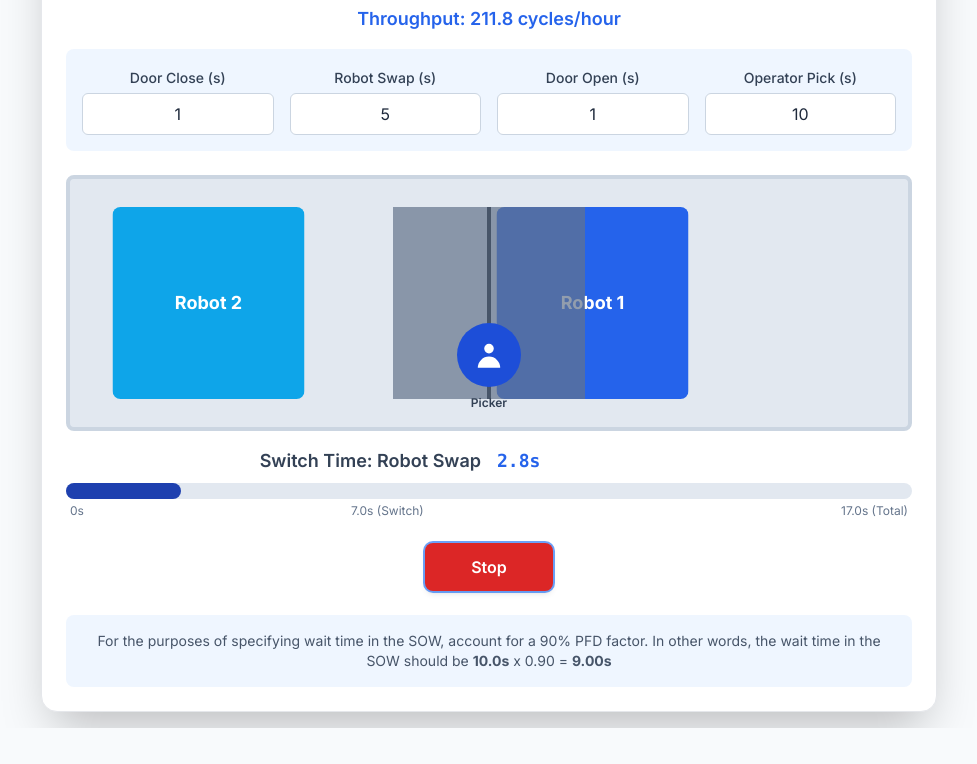
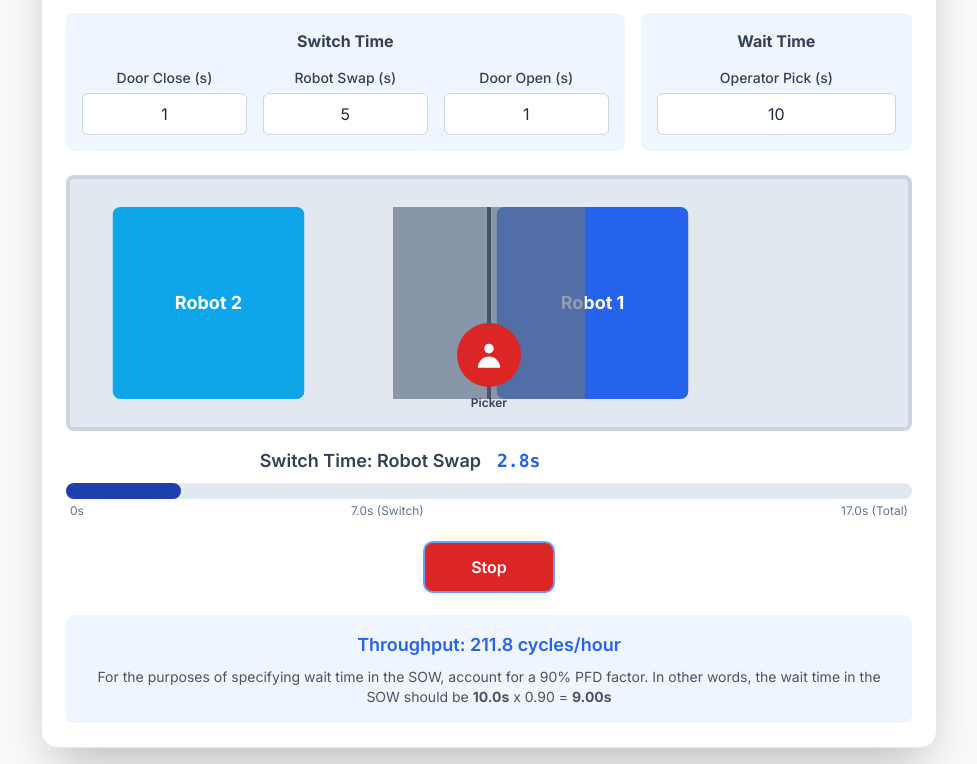
Before and after one commit to paulojserrano/g2p_animation, a plain HTML site: page index.html in a window 1280 px wide. Both pictures are taken after a click on the button "Start". Shown: the part 108-872 px from the top of the page, without its empty margins (151-1128 px from the left). Before the commit the page ends 836 px from the top, so only its background shows below. Drawn offline with nearby package versions, Linux system fonts and the light colour scheme.

Commit message:
Update index.html

```diff
--- a/index.html
+++ b/index.html
@@ -26,10 +26,10 @@
         }
         @keyframes glow {
             from {
-                box-shadow: 0 0 5px #0ea5e9, 0 0 10px #0ea5e9;
+                box-shadow: 0 0 8px #fff, 0 0 12px #fff;
             }
             to {
-                box-shadow: 0 0 20px #38bdf8, 0 0 30px #38bdf8;
+                box-shadow: 0 0 24px #fff, 0 0 36px #fff;
             }
         }
         /* Style for number inputs */
@@ -50,12 +50,14 @@
             <div class="text-center mb-4">
                 <h1 class="text-2xl md:text-3xl font-bold text-slate-800">Goods to Person Cycle Animation</h1>
                 <p class="text-slate-500 mt-1">Visualizing productive vs. unproductive time.</p>
-                <!-- Throughput Display -->
-                <div id="throughput-display" class="mt-2 text-lg font-semibold text-blue-600"></div>
             </div>
 
             <!-- User Input Controls -->
-            <div class="grid grid-cols-2 md:grid-cols-4 gap-4 mb-6 p-4 bg-blue-50 rounded-lg">
+            <div class="grid grid-cols-1 md:grid-cols-3 gap-4 mb-6">
+                <!-- Switch Time Panel -->
+                <div class="md:col-span-2 p-4 bg-blue-50 rounded-lg">
+                    <h3 class="font-bold text-center text-slate-700 mb-3">Switch Time</h3>
+                    <div class="grid grid-cols-3 gap-4">
                         <div class="text-center">
                             <label for="door-close-time" class="text-sm font-medium text-slate-700">Door Close (s)</label>
                             <input type="number" id="door-close-time" value="1" min="0" step="0.5" class="mt-1 w-full p-2 text-center bg-white text-slate-800 rounded-md border border-slate-300">
@@ -68,9 +70,15 @@
                             <label for="door-open-time" class="text-sm font-medium text-slate-700">Door Open (s)</label>
                              <input type="number" id="door-open-time" value="1" min="0" step="0.5" class="mt-1 w-full p-2 text-center bg-white text-slate-800 rounded-md border border-slate-300">
                         </div>
+                    </div>
+                </div>
+                <!-- Wait Time Panel -->
+                 <div class="md:col-span-1 p-4 bg-blue-50 rounded-lg">
+                    <h3 class="font-bold text-center text-slate-700 mb-3">Wait Time</h3>
                      <div class="text-center">
                         <label for="operator-pick-time" class="text-sm font-medium text-slate-700">Operator Pick (s)</label>
                         <input type="number" id="operator-pick-time" value="10" min="0" step="0.5" class="mt-1 w-full p-2 text-center bg-white text-slate-800 rounded-md border border-slate-300">
+                    </div>
                 </div>
             </div>
 
@@ -119,9 +127,10 @@
                 </button>
             </div>
 
-            <!-- SOW Text -->
-            <div class="mt-6 p-4 text-center text-sm text-slate-600 bg-blue-50 rounded-lg">
-                <p id="sow-text"></p>
+            <!-- Throughput and SOW Text -->
+            <div class="mt-6 p-4 text-center text-slate-600 bg-blue-50 rounded-lg">
+                <div id="throughput-display" class="mb-2 text-lg font-semibold text-blue-600"></div>
+                <p id="sow-text" class="text-sm"></p>
             </div>
         </div>
     </div>
@@ -213,7 +222,8 @@
             doorLeft.style.transform = 'translateX(-100%)';
             doorRight.style.transform = 'translateX(100%)';
 
-            picker.classList.remove('picker-glow');
+            picker.classList.remove('picker-glow', 'bg-red-600', 'bg-green-500');
+            picker.classList.add('bg-blue-700');
             progressBar.style.transitionDuration = '0.1s';
             progressBar.style.width = '0%';
             statusText.textContent = 'Press Start to Begin';
@@ -241,13 +251,16 @@
 
             // --- 0. Previous Pick Complete ---
             statusText.textContent = `Pick Complete (Robot ${robotCounter})`;
-            picker.classList.remove('picker-glow');
+            picker.classList.remove('picker-glow', 'bg-green-500');
+            picker.classList.add('bg-blue-700');
             progressBar.style.width = '0%';
             await sleep(500);
             if (!isAnimating) return;
 
             // --- 1. Door Closes ---
             statusText.textContent = 'Switch Time: Port Door Closes';
+            picker.classList.remove('bg-blue-700');
+            picker.classList.add('bg-red-600');
             progressBar.style.transitionDuration = `${durations.close / 1000}s`;
             progressBar.classList.add('bg-blue-800'); // Darker blue for unproductive time
             progressBar.classList.remove('bg-sky-500');
@@ -294,10 +307,11 @@
 
             // --- 4. Operator Picks ---
             statusText.textContent = `Productive Time: Operator Picks (Robot ${robotCounter})`;
+            picker.classList.remove('bg-red-600');
+            picker.classList.add('bg-green-500', 'picker-glow');
             progressBar.style.transitionDuration = `${durations.pick / 1000}s`;
             progressBar.classList.remove('bg-blue-800');
             progressBar.classList.add('bg-sky-500'); // Lighter blue for productive time
-            picker.classList.add('picker-glow');
             progressBar.style.width = '100%';
             await sleep(durations.pick);
             if (!isAnimating) return;
```
Lines whose indentation alone changed are shown as unchanged.
